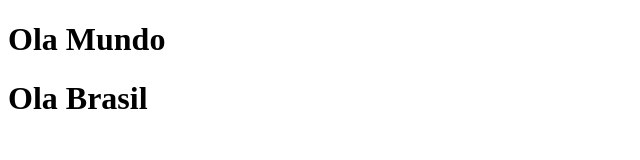
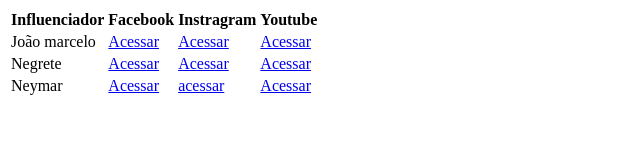
Before and after one commit to Lkalice/0.4.1, a plain HTML site: page index.html in a window 1280 px wide. Shown: the whole page, without its empty margins (0-640 px from the left). Drawn offline with Linux system fonts and the light colour scheme.

Commit message:
Update index.html

```diff
--- a/index.html
+++ b/index.html
@@ -1,13 +1,29 @@
-<!DOCTYPE html>
-<html lang="en">
-<head>
-    <meta charset="UTF-8">
-    <meta http-equiv="X-UA-Compatible" content="IE=edge">
-    <meta name="viewport" content="width=device-width, initial-scale=1.0">
-    <title>Document</title>
-</head>
-<body>
-    <h1>Ola Mundo</h1>
-    <h1>Ola Brasil</h1>
-</body>
-</html>
+<table>
+  <tr>
+    <th>Influenciador</th>
+    <th>Facebook</th>
+    <th>Instragram</th>
+    <th>Youtube</th>
+  </tr>
+  <tr>
+    <td>João marcelo</td>
+    <td> <a href="Facebook">Acessar</a>
+    <td><a href="Intragram">Acessar</a>
+      <td><a href="Youtube">Acessar</a>
+    </td>
+  </tr>
+  <tr>
+    <td>Negrete</td>
+    <td> <a href="Facebook">Acessar</a> </td>
+    <td> <a href="Instragram">Acessar</a></td>
+     <td><a href="Youtube">Acessar</a>
+  </tr>
+  <tr>
+
+    <td>Neymar</td>
+    <td><a href="Facebook">Acessar</a></td>
+    <td><a href="Instragram">acessar</a></td>
+    <td><a href="Youtube">Acessar</a></td>
+
+  </tr>
+</table>
```
